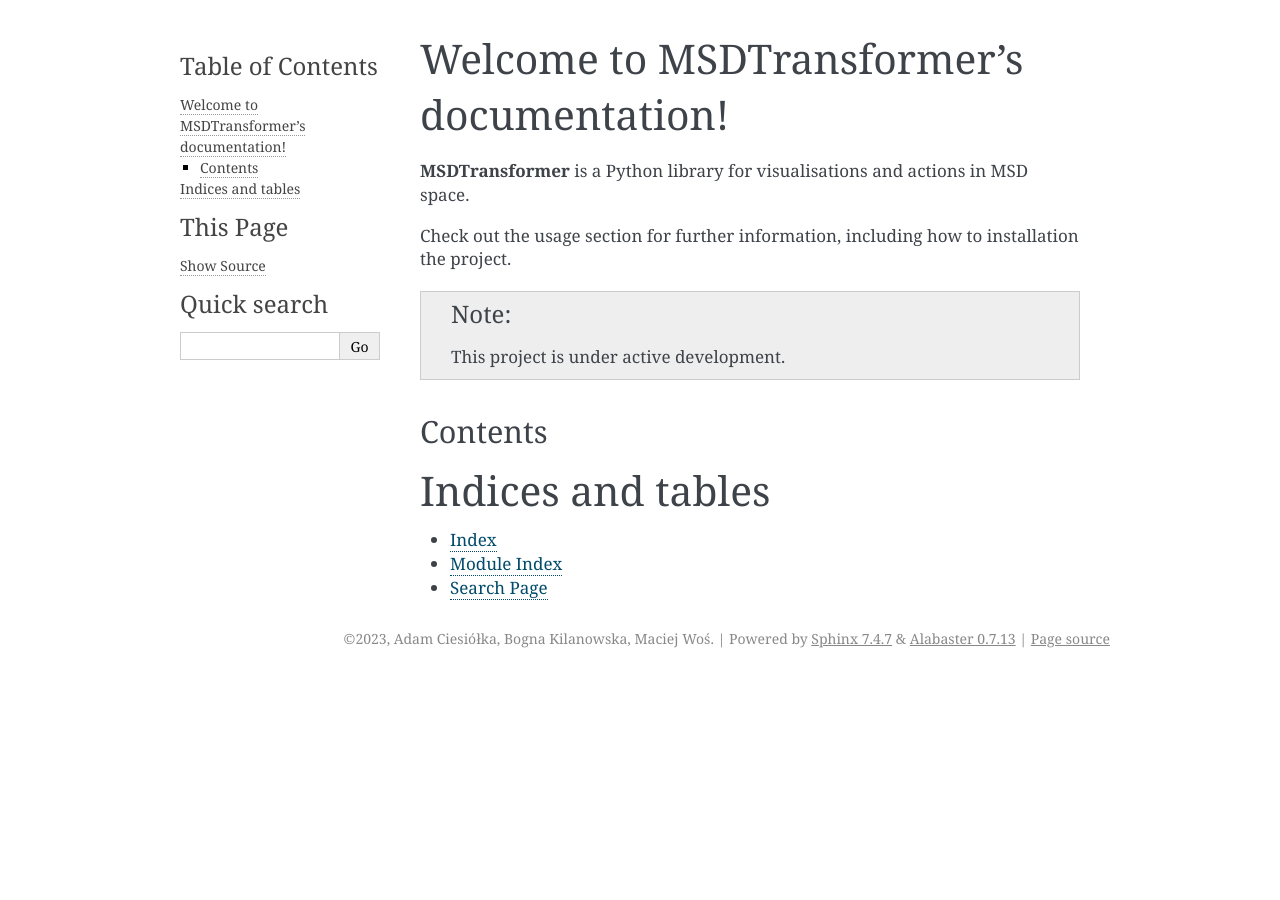
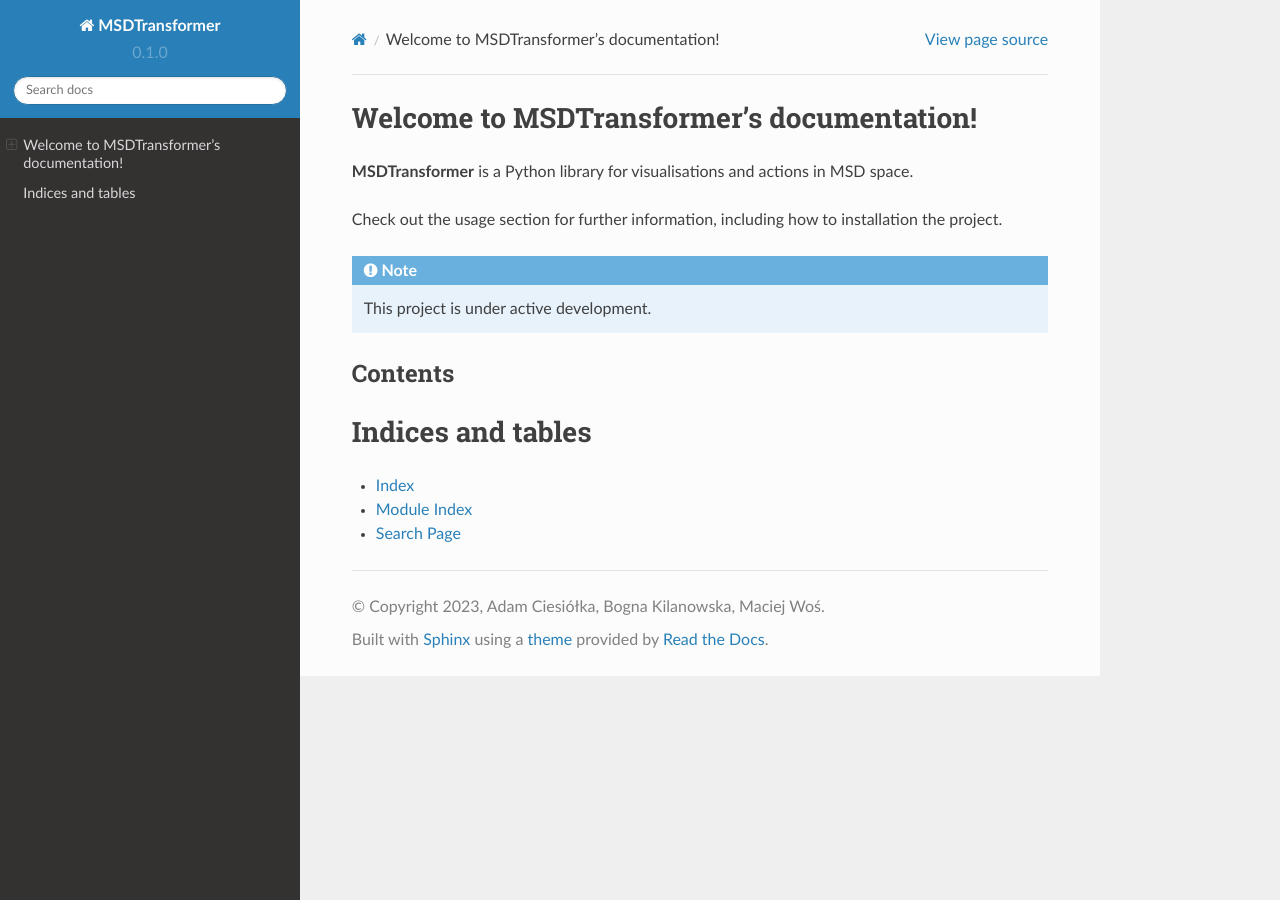
Before and after one commit to dabrze/topsis-msd-improvement-actions, a Sphinx documentation site: the page built from docs/source/index.rst, in a window 1280 px wide. Built offline with Sphinx 7.4.7 and the Read the Docs theme 2.0.0, drawn with Linux system fonts in a browser that asks for light colours; some of the changed lines change nothing that is shown.

Commit message:
Update conf.py

```diff
--- a/docs/source/conf.py
+++ b/docs/source/conf.py
@@ -9,12 +9,26 @@
 project = 'MSDTransformer'
 copyright = '2023, Adam Ciesiółka, Bogna Kilanowska, Maciej Woś'
 author = 'Adam Ciesiółka, Bogna Kilanowska, Maciej Woś'
-release = 'first release'
+
+release = '0.1'
+version = '0.1.0'
 
 # -- General configuration ---------------------------------------------------
 # https://www.sphinx-doc.org/en/master/usage/configuration.html#general-configuration
 
-extensions = []
+extensions = [
+    'sphinx.ext.duration',
+    'sphinx.ext.doctest',
+    'sphinx.ext.autodoc',
+    'sphinx.ext.autosummary',
+    'sphinx.ext.intersphinx',
+]
+
+intersphinx_mapping = {
+    'python': ('https://docs.python.org/3/', None),
+    'sphinx': ('https://www.sphinx-doc.org/en/master/', None),
+}
+intersphinx_disabled_domains = ['std']
 
 templates_path = ['_templates']
 exclude_patterns = []
@@ -24,5 +38,8 @@
 # -- Options for HTML output -------------------------------------------------
 # https://www.sphinx-doc.org/en/master/usage/configuration.html#options-for-html-output
 
-html_theme = 'alabaster'
+html_theme = 'sphinx_rtd_theme'
 html_static_path = ['_static']
+
+# -- Options for EPUB output
+epub_show_urls = 'footnote'
```
